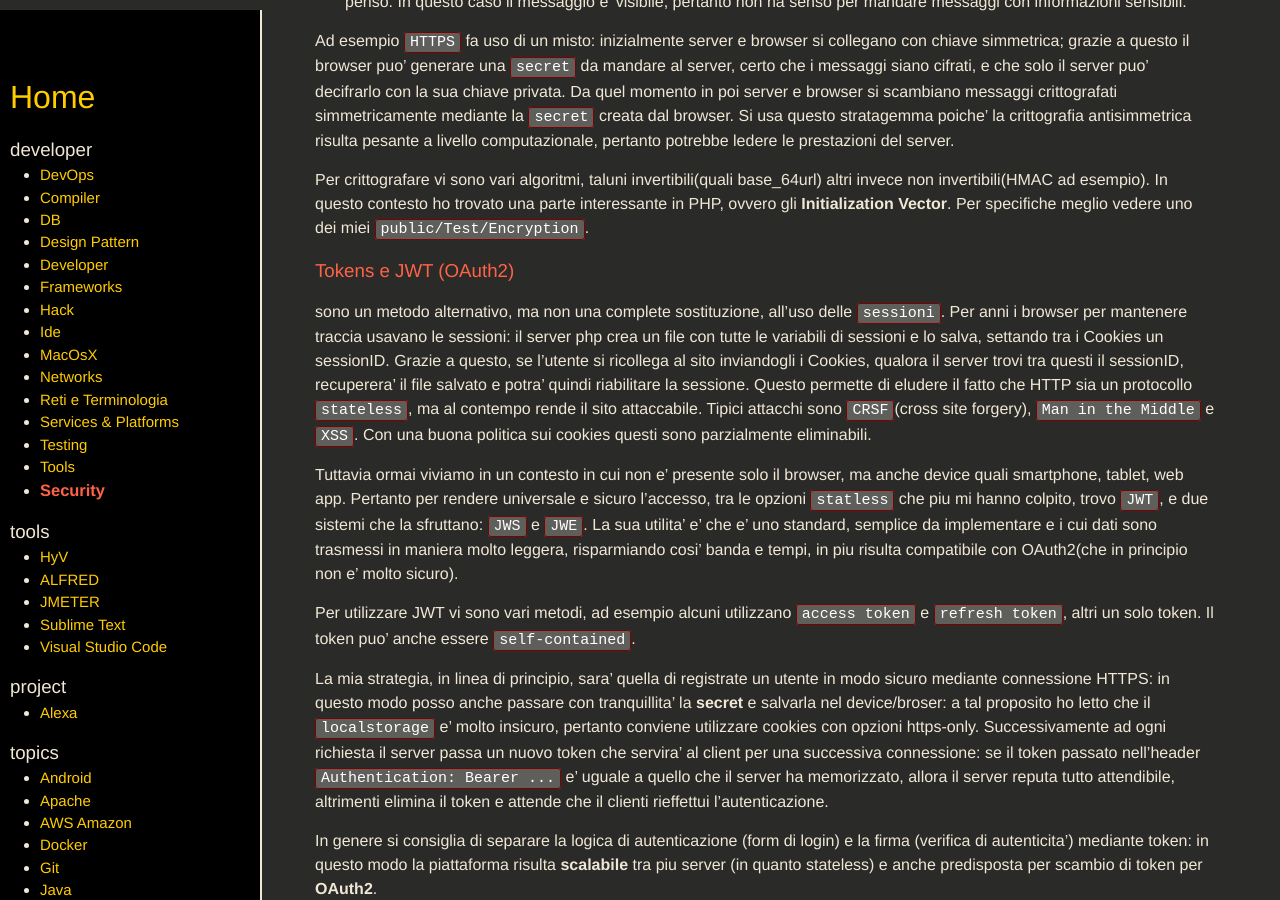
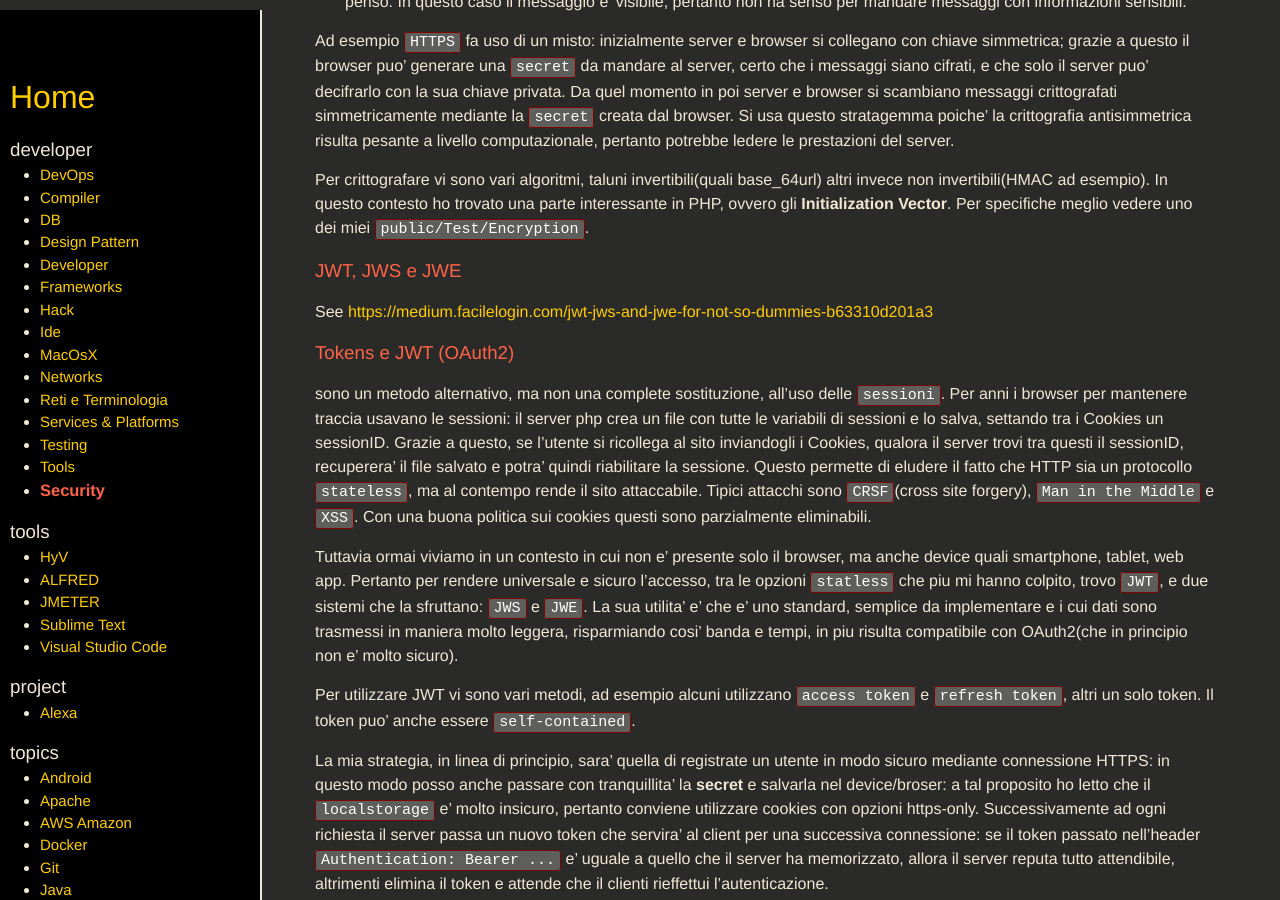
Before and after one commit to SimoSca/own-memo, a Jekyll site: the page built from _pages/developer/web-security.md, in a window 1280 px wide and 900 px high, scrolled down 418 px. Built offline with Jekyll 4.4.1, drawn with Linux system fonts in a browser that asks for light colours; nearby versions of some CDN libraries.

Commit message:
[note] added note about jwt, jws and jwe

```diff
--- a/_pages/developer/web-security.md
+++ b/_pages/developer/web-security.md
@@ -21,6 +21,11 @@ Si usa questo stratagemma poiche' la crittografia antisimmetrica risulta pesante
 
 
 Per crittografare vi sono vari algoritmi, taluni invertibili(quali base_64url) altri invece non invertibili(HMAC ad esempio). In questo contesto ho trovato una parte interessante in PHP, ovvero gli **Initialization Vector**. Per specifiche meglio vedere uno dei miei `public/Test/Encryption`.
+
+
+### JWT, JWS e JWE
+
+See [https://medium.facilelogin.com/jwt-jws-and-jwe-for-not-so-dummies-b63310d201a3](https://medium.facilelogin.com/jwt-jws-and-jwe-for-not-so-dummies-b63310d201a3)
 
 
 ### Tokens e JWT (OAuth2)
```
